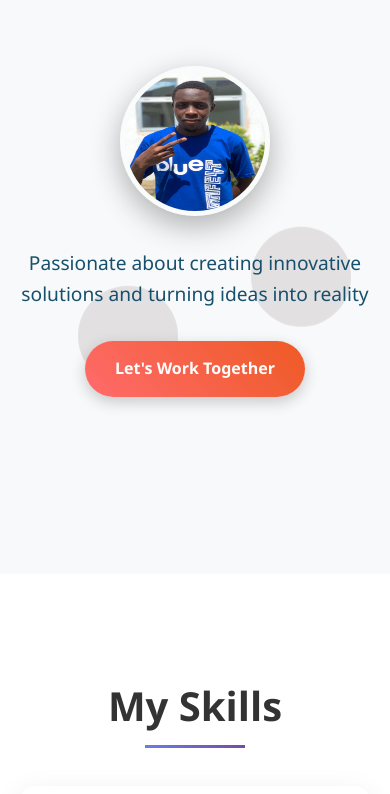
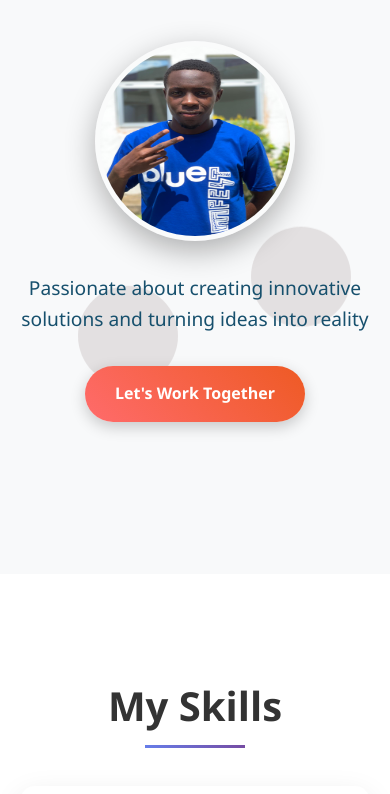
Before and after one commit to juliopro20/juliopro20.github.io, a plain HTML site: page index.html in a window 390 px wide. Shown: the part 270-1064 px from the top of the page. Drawn offline with Linux system fonts and the light colour scheme.

Commit message:
portfolio version6

```diff
--- a/style.css
+++ b/style.css
@@ -618,8 +618,8 @@ footer {
 
   .profile-picture {
     margin-top: 50px;
-    width: 150px;
-    height: 150px;
+    width: 200px;
+    height: 200px;
   }
 
   .skills-grid,
```
